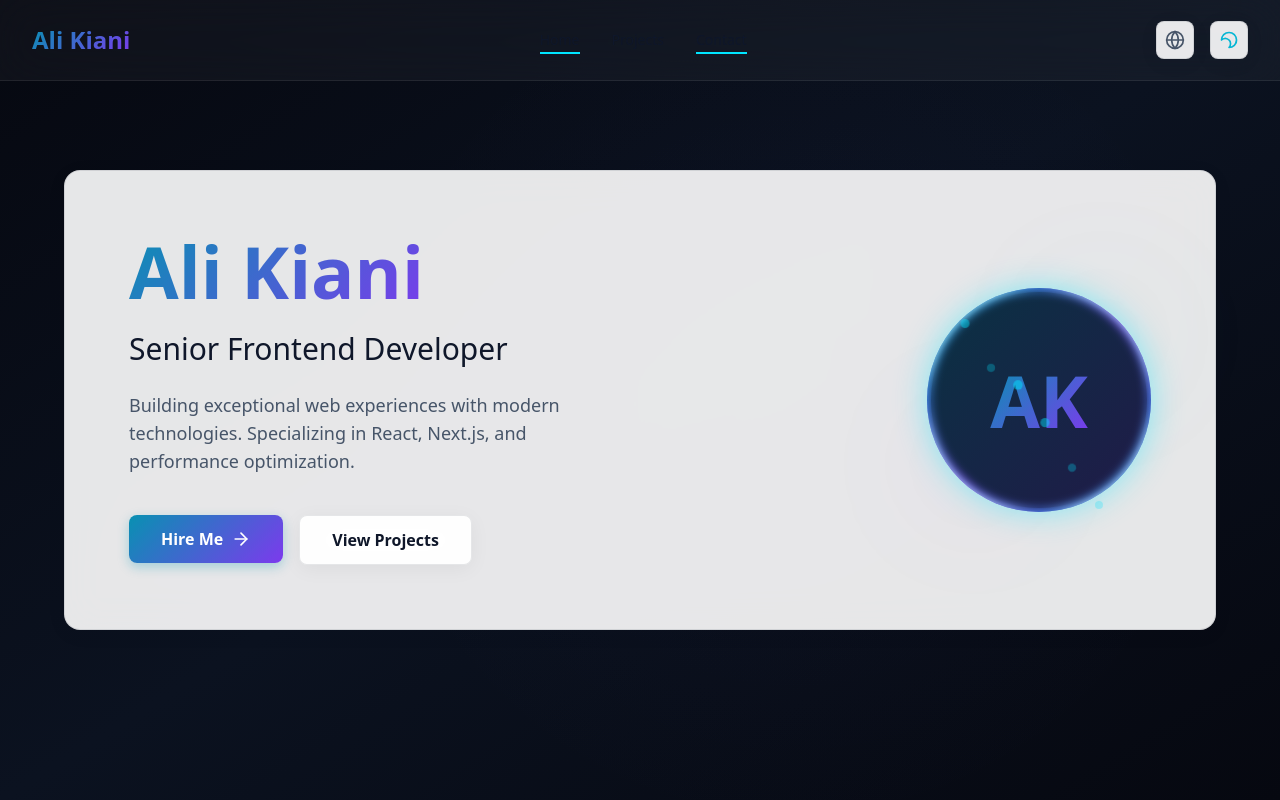
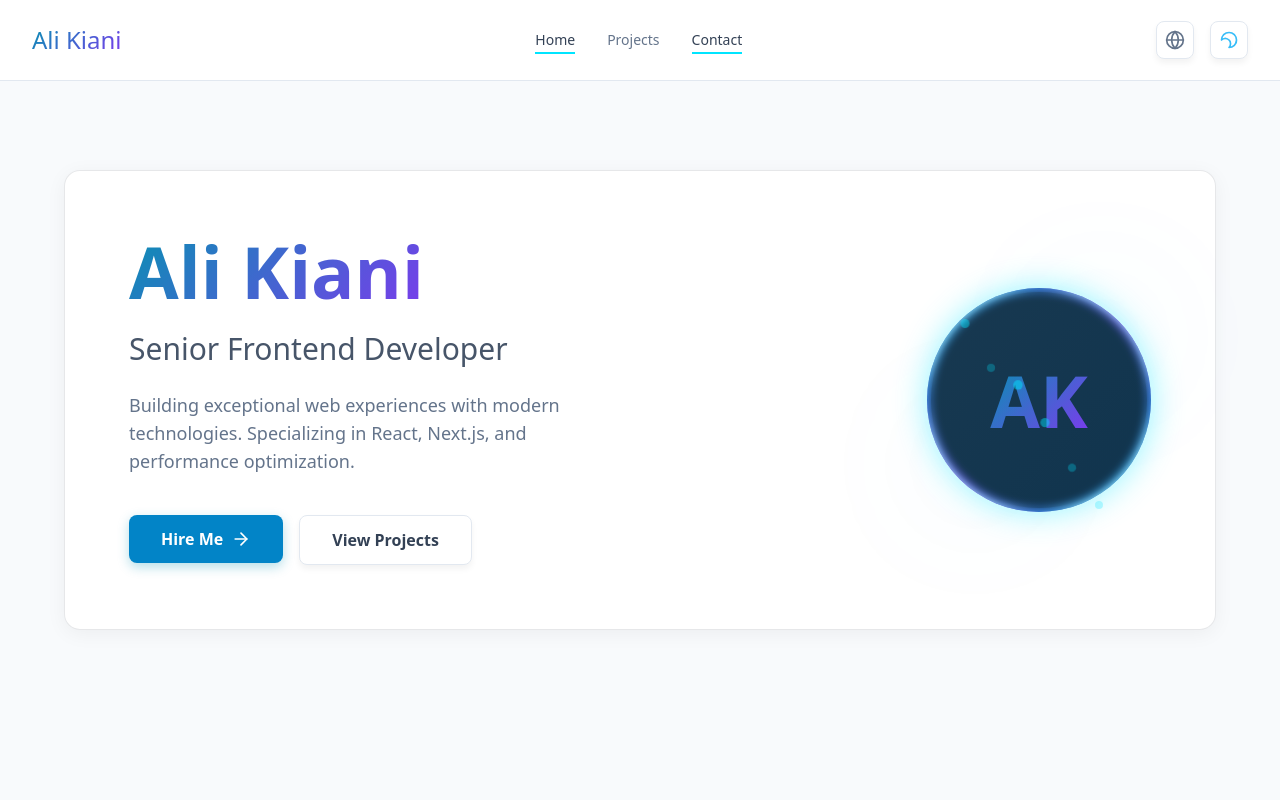
Before and after one commit to ali7887/portfolio, a Next.js app: page / in a window 1280 px wide. Shown: the top 800 px of the page. Built offline with nearby package versions, Linux system fonts and the light colour scheme.

Commit message:
hase 1 - rofessional colors & light mode fix

```diff
--- a/src/styles/globals.css
+++ b/src/styles/globals.css
@@ -5,8 +5,9 @@
 @layer base {
   :root {
     /* Dark mode (default) */
-    --bg-primary: #060810;
-    --bg-secondary: #0b1220;
+    --bg-primary: #0B1120;
+    --bg-secondary: #111827;
+    --bg-card: #1F2937;
 
     /* Glass & Surfaces */
     --glass-bg: rgba(255, 255, 255, 0.04);
@@ -14,13 +15,13 @@
     --glass-hover: rgba(255, 255, 255, 0.06);
 
     /* Accent Colors */
-    --accent-primary: #06b6d4;
-    --accent-secondary: #7c3aed;
+    --accent-primary: #38BDF8;
+    --accent-secondary: #0EA5E9;
     --accent-neon: #00e5ff;
 
     /* Text Colors */
-    --text-primary: #e6eef2;
-    --text-secondary: #9aa4b2;
+    --text-primary: #E2E8F0;
+    --text-secondary: #94A3B8;
     --text-muted: #6b7280;
 
     /* Shadows */
@@ -31,9 +32,9 @@
 
   .light {
     /* Light mode - Professional & Readable */
-    --bg-primary: #ffffff;
-    --bg-secondary: #f8fafc;
-    --bg-tertiary: #f1f5f9;
+    --bg-primary: #F8FAFC;
+    --bg-secondary: #FFFFFF;
+    --bg-card: #FFFFFF;
 
     /* Glass & Surfaces */
     --glass-bg: rgba(15, 23, 42, 0.03);
@@ -41,25 +42,27 @@
     --glass-hover: rgba(15, 23, 42, 0.05);
 
     /* Accent Colors - Darker for visibility */
-    --accent-primary: #0891b2;
-    --accent-secondary: #7c3aed;
-    --accent-neon: #06b6d4;
+    --accent-primary: #0284C7;
+    --accent-secondary: #0369A1;
+    --accent-neon: #0284C7;
 
-    /* Text Colors - Pure black for maximum readability */
-    --text-primary: #0f172a;
-    --text-secondary: #475569;
+    /* Text Colors - Professional dark gray */
+    --text-primary: #334155;
+    --text-secondary: #64748B;
     --text-muted: #64748b;
 
     /* Shadows - Softer for light mode */
     --shadow-glass: 0 4px 20px rgba(0, 0, 0, 0.05);
-    --shadow-neon: 0 0 20px rgba(8, 145, 178, 0.2);
+    --shadow-neon: 0 0 20px rgba(2, 132, 199, 0.2);
     --shadow-soft: 0 2px 8px rgba(0, 0, 0, 0.08);
+    --border: #E2E8F0;
   }
 
   .dark {
     /* Dark mode colors */
-    --bg-primary: #060810;
-    --bg-secondary: #0b1220;
+    --bg-primary: #0B1120;
+    --bg-secondary: #111827;
+    --bg-card: #1F2937;
 
     /* Glass & Surfaces */
     --glass-bg: rgba(255, 255, 255, 0.04);
@@ -67,13 +70,13 @@
     --glass-hover: rgba(255, 255, 255, 0.06);
 
     /* Accent Colors */
-    --accent-primary: #06b6d4;
-    --accent-secondary: #7c3aed;
+    --accent-primary: #38BDF8;
+    --accent-secondary: #0EA5E9;
     --accent-neon: #00e5ff;
 
     /* Text Colors */
-    --text-primary: #e6eef2;
-    --text-secondary: #9aa4b2;
+    --text-primary: #E2E8F0;
+    --text-secondary: #94A3B8;
     --text-muted: #6b7280;
 
     /* Shadows */
@@ -82,26 +85,31 @@
     --shadow-soft: 0 4px 16px rgba(0, 0, 0, 0.2);
   }
 
-  /* Force pure black text in light mode for all text elements */
+  /* Force readable text in light mode for all text elements */
   .light h1,
   .light h2,
   .light h3,
   .light h4,
   .light h5,
-  .light h6,
+  .light h6 {
+    color: #334155 !important;
+  }
+
   .light p,
-  .light span,
-  .light a:not(.neomorph-button),
-  .light li {
-    color: #0f172a !important;
+  .light span {
+    color: #475569 !important;
+  }
+
+  .light a {
+    color: #334155 !important;
   }
 
   .light .text-text-primary {
-    color: #0f172a !important;
+    color: #334155 !important;
   }
 
   .light .text-text-secondary {
-    color: #475569 !important;
+    color: #64748B !important;
   }
 
   .light .text-text-muted {
@@ -116,11 +124,11 @@
   }
 
   body:not(.dark) {
-    background: linear-gradient(135deg, #ffffff 0%, #f8fafc 100%);
+    background: #F8FAFC;
   }
 
   body.dark {
-    background: linear-gradient(135deg, #060810 0%, #0b1220 100%);
+    background: linear-gradient(135deg, #0B1120 0%, #111827 100%);
   }
 
   html {
@@ -303,3 +311,62 @@
     transform: translateY(0);
   }
 }
+
+/* Light Mode Professional Fixes */
+.light {
+  background: #F8FAFC;
+}
+
+/* Light Mode Header */
+.light header {
+  background: rgba(255, 255, 255, 0.95) !important;
+  backdrop-filter: blur(10px);
+  border-bottom: 1px solid #E2E8F0 !important;
+}
+
+.light nav a {
+  color: #334155 !important;
+  font-weight: 500;
+}
+
+.light nav a:hover {
+  color: #0284C7 !important;
+}
+
+/* Light Mode Buttons */
+.light button {
+  color: #334155 !important;
+}
+
+.light .neomorph-button,
+.light button[type="submit"] {
+  background: #0284C7 !important;
+  color: white !important;
+}
+
+/* Light Mode Cards */
+.light .glass-card,
+.light .glass-card-hover,
+.light .glass-card-neon {
+  background: white !important;
+  border: 1px solid #E2E8F0 !important;
+  box-shadow: 0 4px 6px rgba(0, 0, 0, 0.05) !important;
+}
+
+.light .glass-card:hover {
+  box-shadow: 0 8px 12px rgba(0, 0, 0, 0.08) !important;
+}
+
+/* Light Mode Text Gradient */
+.light .text-gradient-primary {
+  background: linear-gradient(135deg, #0284C7 0%, #0369A1 100%);
+  -webkit-background-clip: text;
+  background-clip: text;
+  -webkit-text-fill-color: transparent;
+}
+
+/* Light Mode Footer */
+.light footer {
+  background: white !important;
+  border-top: 1px solid #E2E8F0 !important;
+}
--- a/tailwind.config.ts
+++ b/tailwind.config.ts
@@ -10,35 +10,32 @@ const config: Config = {
   theme: {
     extend: {
       colors: {
-        // Dark mode colors (default)
-        'bg-primary': '#060810',
-        'bg-secondary': '#0b1220',
-        'bg-tertiary': '#0f172a',
+        // Dark mode colors (updated)
+        'bg-primary': '#0B1120',
+        'bg-secondary': '#111827',
+        'bg-card': '#1F2937',
         // Glass & surfaces
         'glass-bg': 'rgba(255, 255, 255, 0.04)',
         'glass-border': 'rgba(255, 255, 255, 0.08)',
         'glass-hover': 'rgba(255, 255, 255, 0.06)',
         // Accent colors
-        'accent-primary': '#06b6d4',
-        'accent-secondary': '#7c3aed',
+        'accent-primary': '#38BDF8',
+        'accent-secondary': '#0EA5E9',
         'accent-neon': '#00e5ff',
         // Text colors
-        'text-primary': '#e6eef2',
-        'text-secondary': '#9aa4b2',
+        'text-primary': '#E2E8F0',
+        'text-secondary': '#94A3B8',
         'text-muted': '#6b7280',
         // Light mode colors
         light: {
-          'bg-primary': '#ffffff',
-          'bg-secondary': '#f8fafc',
-          'bg-tertiary': '#f1f5f9',
-          'surface': '#ffffff',
-          'border': '#e2e8f0',
-          'text-primary': '#0f172a',
-          'text-secondary': '#475569',
-          'text-muted': '#64748b',
-          'accent-primary': '#0891b2',
-          'accent-secondary': '#7c3aed',
-          'shadow': 'rgba(0, 0, 0, 0.1)',
+          'bg-primary': '#F8FAFC',
+          'bg-secondary': '#FFFFFF',
+          'bg-card': '#FFFFFF',
+          'accent-primary': '#0284C7',
+          'accent-secondary': '#0369A1',
+          'text-primary': '#334155',
+          'text-secondary': '#64748B',
+          'border': '#E2E8F0',
         },
       },
       backgroundImage: {
```
